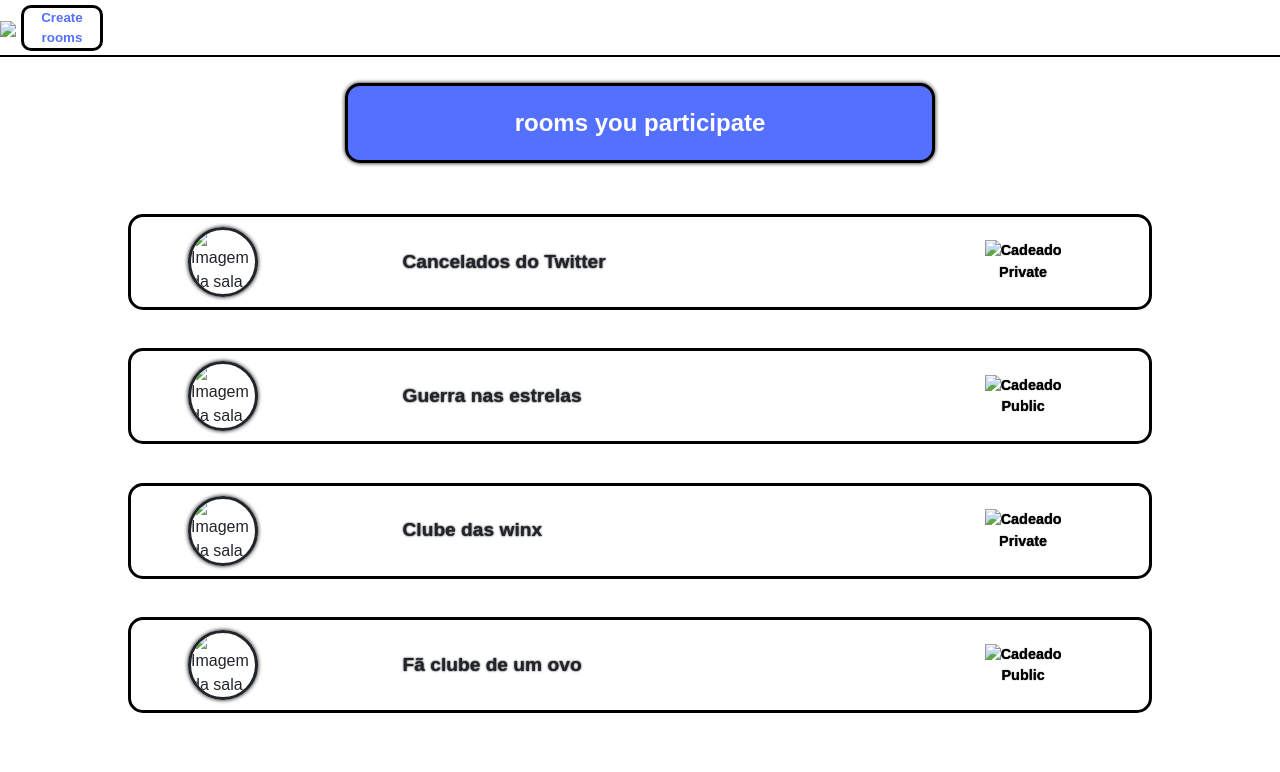
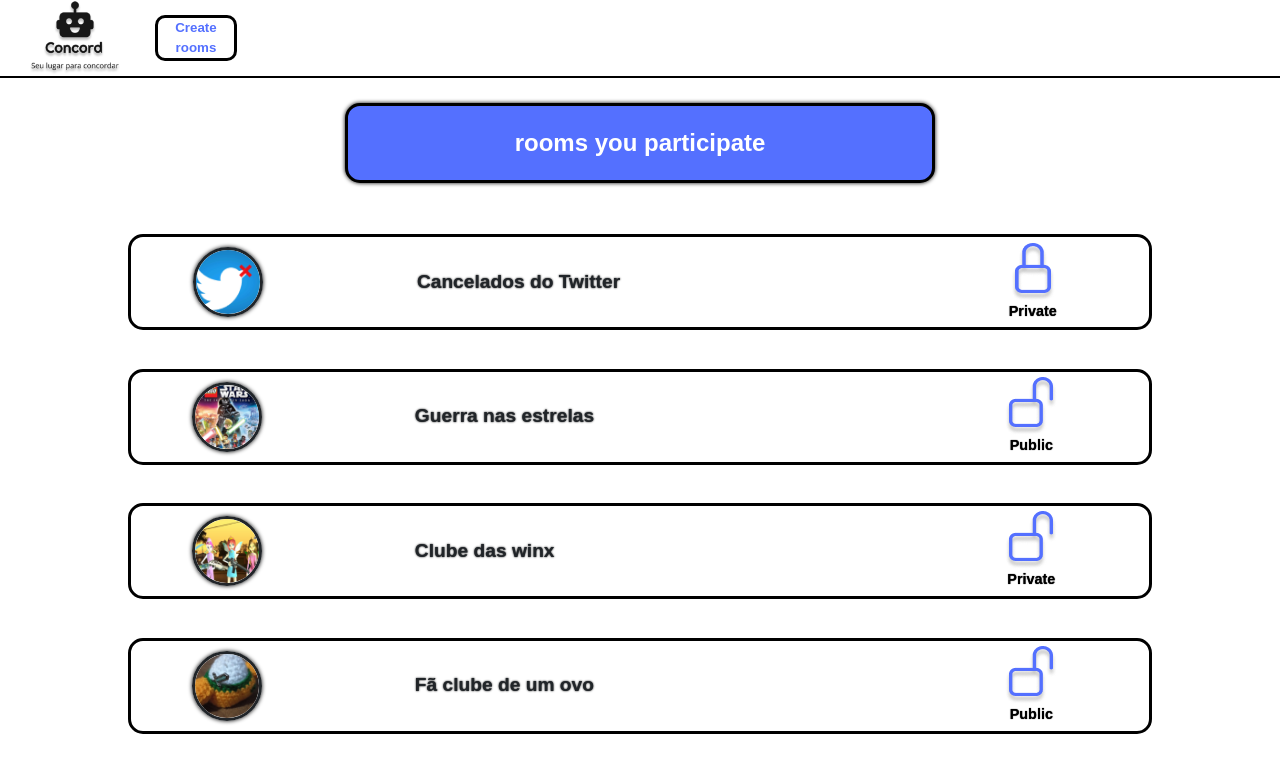
Before and after one commit to AndreiMartinsCoelho/CHAT-API, a website: page index2.html in a window 1280 px wide. Drawn offline with nearby package versions, Linux system fonts and the light colour scheme; the site is published under a folder, as on GitHub Pages, so addresses that start at the root find nothing.

Commit message:
corrigido

```diff
--- a/index2.html
+++ b/index2.html
@@ -4,7 +4,7 @@
     <meta charset="UTF-8">
     <meta name="viewport" content="width=device-width, initial-scale=1.0">
     <title>CHAT-Home</title>
-    <link rel="stylesheet" href="style.css">
+    <link rel="stylesheet" href="./CSS/style.css">
     <link rel="shortcut icon" href="../images/favicon_32x32.png" type="image/x-icon">
     <script src="https://cdn.jsdelivr.net/npm/bootstrap@5.0.2/dist/js/bootstrap.bundle.min.js" integrity="sha384-MrcW6ZMFYlzcLA8Nl+NtUVF0sA7MsXsP1UyJoMp4YLEuNSfAP+JcXn/tWtIaxVXM" crossorigin="anonymous"></script>
     <link href="https://cdn.jsdelivr.net/npm/bootstrap@5.0.2/dist/css/bootstrap.min.css" rel="stylesheet" integrity="sha384-EVSTQN3/azprG1Anm3QDgpJLIm9Nao0Yz1ztcQTwFspd3yD65VohhpuuCOmLASjC" crossorigin="anonymous">
@@ -13,8 +13,8 @@
     <!-- Navbar -->
     <nav class="navbar navbar-expand-lg navbar-dark bg-white">
         <div class="container-fluid">
-            <a class="navbar-brand" href="/index2.html">
-                <img src="../images/default_transparent_1000x1000 2.png">
+            <a class="navbar-brand" href="index2.html">
+                <img src="./images/default_transparent_1000x1000 2.png">
             </a>
           <button class="navbar-toggler" type="button" data-bs-toggle="collapse" data-bs-target="#navbarNav" aria-controls="navbarNav" aria-expanded="false" aria-label="Toggle navigation">
             <span class="navbar-toggler-icon"></span>
@@ -53,50 +53,50 @@
                                 <div class="col-sm-12" id="divSalas">
                                     <div id="sala-disp">
                                         <div id="img-sala">
-                                            <img src="../images/logo_cancelados 1.png" alt="Imagem da sala">
+                                            <img src="./images/logo_cancelados 1.png" alt="Imagem da sala">
                                         </div>
                                         <div id="nome-sala">
                                             <p>Cancelados do Twitter</p>
                                         </div>
                                         <button id="priva-sala">
-                                            <img src="../images/Vector.png" alt="Cadeado">
+                                            <img src="./images/Vector.png" alt="Cadeado">
                                             <p>Private</p>
                                         </button>
                                     </div>
                                     <div id="sala-disp">
                                         <div id="img-sala">
-                                            <img src="../images/LEGO_Star Wars 1.png" alt="Imagem da sala">
+                                            <img src="./images/LEGO_Star Wars 1.png" alt="Imagem da sala">
                                         </div>
                                         <div id="nome-sala">
                                             <p>Guerra nas estrelas</p>
                                         </div>
                                         <button id="priva-sala">
-                                            <img src="../images/Vector (1).png" alt="Cadeado">
+                                            <img src="./images/Vector (1).png" alt="Cadeado">
                                             <p>Public</p>
                                         </button>
                                     </div>
                                     <div id="sala-disp">
                                         <div id="img-sala">
-                                            <img src="../images/winx_logo 1.png" alt="Imagem da sala">
+                                            <img src="./images/winx_logo 1.png" alt="Imagem da sala">
                                         </div>
                                         <div id="nome-sala">
                                             <p>Clube das winx</p>
                                         </div>
                                         <button id="priva-sala">
-                                            <img src="../images/Vector (1).png" alt="Cadeado">
+                                            <img src="./images/Vector (1).png" alt="Cadeado">
                                             <p>Private</p>
                                         </button>
                                     </div>
 
                                     <div id="sala-disp">
                                         <div id="img-sala">
-                                            <img src="../images/ovo com espada 1.png" alt="Imagem da sala">
+                                            <img src="./images/ovo com espada 1.png" alt="Imagem da sala">
                                         </div>
                                         <div id="nome-sala">
                                             <p>Fã clube de um ovo </p>
                                         </div>
                                         <button id="priva-sala">
-                                            <img src="../images/Vector (1).png" alt="Cadeado">
+                                            <img src="./images/Vector (1).png" alt="Cadeado">
                                             <p>Public</p>
                                         </button>
                                     </div>
@@ -108,7 +108,7 @@
 
         </div>
     </main>
-    <script src="../JS/script2.js"></script>
+    <script src="./JS/script2.js"></script>
     <script src="https://cdn.jsdelivr.net/npm/@popperjs/core@2.9.2/dist/umd/popper.min.js" integrity="sha384-IQsoLXl5PILFhosVNubq5LC7Qb9DXgDA9i+tQ8Zj3iwWAwPtgFTxbJ8NT4GN1R8p" crossorigin="anonymous"></script>
     <script src="https://cdn.jsdelivr.net/npm/bootstrap@5.0.2/dist/js/bootstrap.min.js" integrity="sha384-cVKIPhGWiC2Al4u+LWgxfKTRIcfu0JTxR+EQDz/bgldoEyl4H0zUF0QKbrJ0EcQF" crossorigin="anonymous"></script>
 </body>
```
Also changed, not shown: index.html (+4 -4 lines), index3.html (+2 -2 lines), index4.html (+5 -5 lines), CSS/style.css (renamed from style.css).
